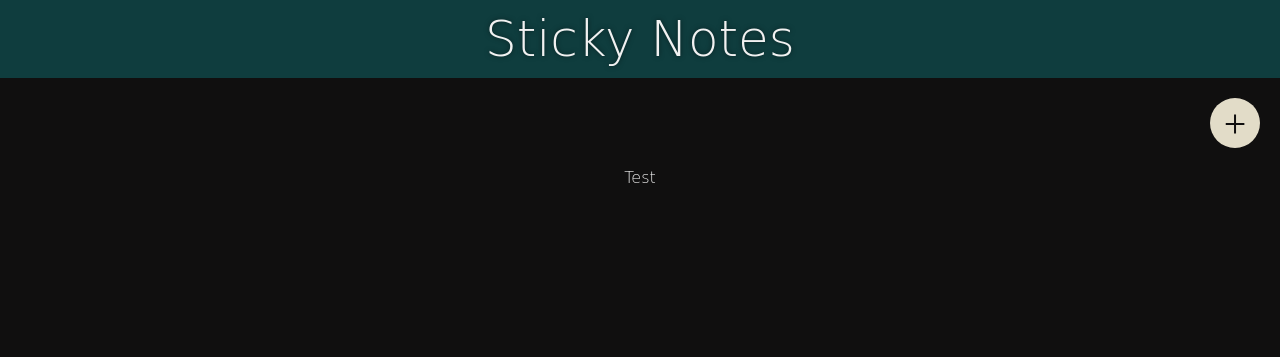
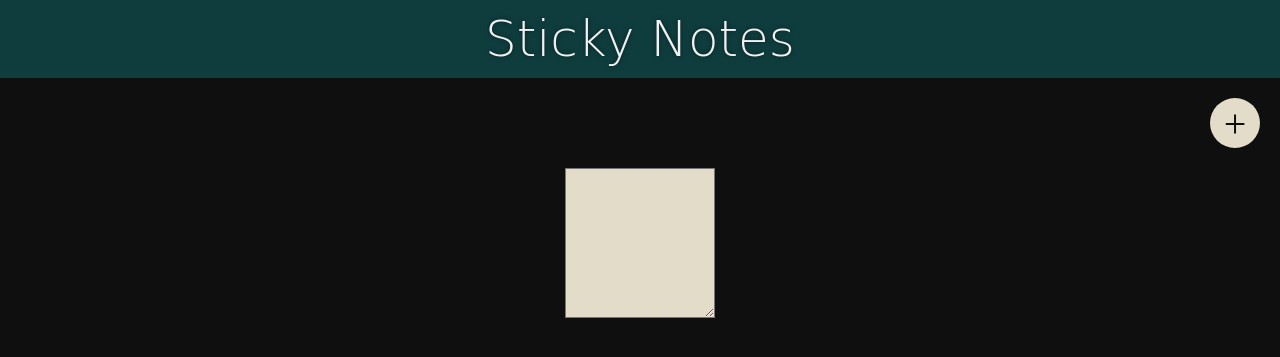
Before and after one commit to mdanyalmalik/sticky-notes, a Flask app: page / in a window 1280 px wide. Shown: the top 357 px of the page. Run offline with Flask 2, Linux system fonts and the light colour scheme; some web fonts are replaced.

Commit message:
designed sticky note element

```diff
--- a/static/css/base.css
+++ b/static/css/base.css
@@ -37,3 +37,26 @@ body {
     transform: scale(0.9);
     box-shadow: none;
 }
+
+.note {
+    background: #E2DCC8;
+    color: #100F0F;
+    font-size: 22px;
+    text-align: left;
+    font-weight: bold;
+
+    min-width: 50px;
+    max-width: 200px;
+    min-height: 50px;
+    max-height: 200px;
+
+    width: 150px;
+    height: 150px;
+
+    transition: transform 0.2s ease-in-out;
+}
+
+.note:active, .note:hover {
+    transform: scale(1.1);
+    box-shadow: 0 0 2px #F1F1F1;
+}
--- a/static/js/base.js
+++ b/static/js/base.js
@@ -13,3 +13,7 @@ function add() {
     })
     });
 }
+
+function update_note() {
+    console.log("changed");
+}
--- a/templates/home.html
+++ b/templates/home.html
@@ -17,8 +17,10 @@
       +
     </button>
   </div>
-  <ul class="noteslist">
-    <div class="note"><li>Test</li></div>
-  </ul>
+  <div class="noteslist">
+    <form action="">
+      <textarea onchange="update_note()" class="note"></textarea>
+    </form>
+  </div>
 </section>
 {% endblock %}
```
